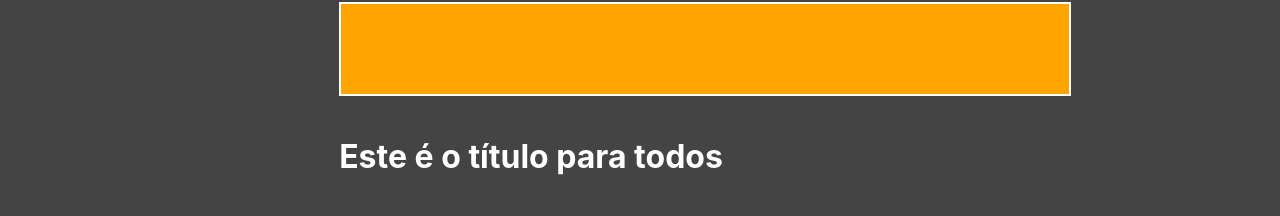
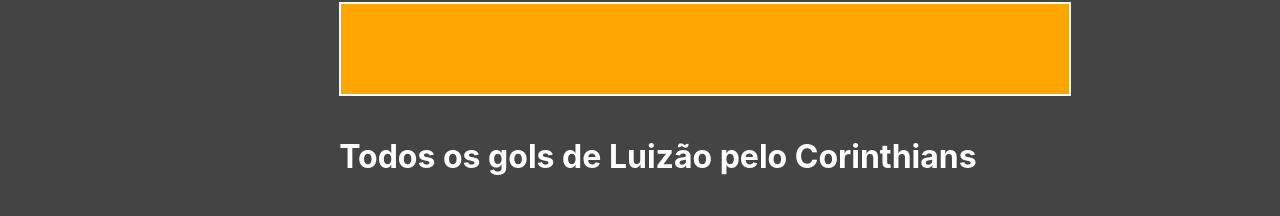
Before and after one commit to vini0191/videoblog, a React (Create React App) app: page /video/35 in a window 1280 px wide. Shown: the part 177-393 px from the top of the page. Built offline with nearby package versions, Linux system fonts and the light colour scheme; grey boxes are pictures that could not be loaded.

Commit message:
updated video titles and secure protocol

```diff
--- a/src/components/Main/videoLinksArray.js
+++ b/src/components/Main/videoLinksArray.js
@@ -1,23 +1,23 @@
 const tags = ["campeonatos", "jogadores", "jogos completos"];
 
-const videoLinks = [
+const videolinks = [
   {
     id: 1,
-    title: "Que vídeo antigo!",
+    title: "Este é o título para o primeiro vídeo lançado",
     link: "https://www.youtube.com/embed/JVJHaefHPZ0",
     image: "https://img.youtube.com/vi/JVJHaefHPZ0/maxresdefault.jpg",
     tags: [tags[0], tags[2]],
   },
   {
     id: 2,
-    title: "Este é o título para o segundo vídeo lançado",
+    title: "Este é o título para todos",
     link: "https://www.youtube.com/embed/5ijgvM4XNW0",
     image: "https://img.youtube.com/vi/5ijgvM4XNW0/maxresdefault.jpg",
     tags: [tags[0], tags[2]],
   },
   {
     id: 3,
-    title: "Ulrich",
+    title: "Este é o título para todos",
     link: "https://www.youtube.com/embed/T09xdwPSqIQ",
     image: "https://img.youtube.com/vi/T09xdwPSqIQ/maxresdefault.jpg",
     tags: [tags[0], tags[2]],
@@ -59,7 +59,7 @@ const videoLinks = [
   },
   {
     id: 9,
-    title: "Ulrich",
+    title: "Este é o título para todos",
     link: "https://google.com",
     image: "https://img.youtube.com/vi/ysz5S6PUM-U/maxresdefault.jpg",
     tags: [tags[0], tags[2]],
@@ -87,270 +87,270 @@ const videoLinks = [
   },
   {
     id: 13,
-    title: "Este é o título para todos",
+    title: "Todos os gols de Roberto Carlos pelo Corinthians",
     link: "https://www.youtube.com/embed/dNNhtVkciI4",
     image: "https://i3.ytimg.com/vi/dNNhtVkciI4/maxresdefault.jpg",
     tags: [tags[0], tags[2]],
   },
   {
     id: 14,
-    title: "Este é o título para todos",
+    title: "Todos os gols de Emerson Sheik pelo Corinthians",
     link: "https://www.youtube.com/embed/XzMTW9k_fc8",
     image: "https://i3.ytimg.com/vi/XzMTW9k_fc8/maxresdefault.jpg",
     tags: [tags[0], tags[2]],
   },
   {
     id: 15,
-    title: "Este é o título para todos",
+    title: "Todos os gols de Rincon pelo Corinthians",
     link: "https://www.youtube.com/embed/OlgRFX0HCIs",
     image: "https://img.youtube.com/vi/OlgRFX0HCIs/maxresdefault.jpg",
     tags: [tags[0], tags[2]],
   },
   {
     id: 16,
-    title: "Este é o título para todos",
+    title: "Todos os gols de Ronaldo pelo Corinthians",
     link: "https://www.youtube.com/embed/t4UoNvaVMlU",
     image: "https://i3.ytimg.com/vi/wpGc2wvbc8U/maxresdefault.jpg",
     tags: [tags[0], tags[2]],
   },
   {
     id: 17,
-    title: "Este é o título para todos",
+    title: "Todos os gols de Carlos Tevez pelo Corinthians",
     link: "https://www.youtube.com/embed/wxUdfYew3q0",
     image: "https://i3.ytimg.com/vi/wxUdfYew3q0/maxresdefault.jpg",
     tags: [tags[1]],
   },
   {
     id: 18,
-    title: "Este é o título para todos",
+    title: "Todos os gols de Rodriguinho pelo Corinthians",
     link: "https://www.youtube.com/embed/YyCa9hWPukY",
     image: "https://i3.ytimg.com/vi/YyCa9hWPukY/maxresdefault.jpg",
     tags: [tags[1]],
   },
   {
     id: 19,
-    title: "Este é o título para todos",
+    title: "Todos os gols de Douglas pelo Corinthians",
     link: "https://www.youtube.com/embed/24pa2wMGPrs",
     image: "https://i3.ytimg.com/vi/24pa2wMGPrs/maxresdefault.jpg",
     tags: [tags[1]],
   },
   {
     id: 20,
-    title: "Este é o título para todos",
+    title: "Todos os gols de Ralf pelo Corinthians",
     link: "https://www.youtube.com/embed/GlLCpceGJ1c",
     image: "https://i3.ytimg.com/vi/GlLCpceGJ1c/maxresdefault.jpg",
     tags: [tags[1]],
   },
   {
     id: 21,
-    title: "Este é o título para todos",
+    title: "Todos os gols de Nilmar pelo Corinthians",
     link: "https://www.youtube.com/embed/HeY9pYMK1f8",
     image: "https://i3.ytimg.com/vi/HeY9pYMK1f8/maxresdefault.jpg",
     tags: [tags[1]],
   },
   {
     id: 22,
-    title: "Este é o título para todos",
+    title: "Todos os gols de Liedson pelo Corinthians",
     link: "https://www.youtube.com/embed/CTfMC5pB59I",
     image: "https://i3.ytimg.com/vi/CTfMC5pB59I/maxresdefault.jpg",
     tags: [tags[1]],
   },
   {
     id: 23,
-    title: "Este é o título para todos",
+    title: "Todos os gols de Vampeta pelo Corinthians",
     link: "https://www.youtube.com/embed/paMfIHqS2_g",
     image: "https://i3.ytimg.com/vi/paMfIHqS2_g/maxresdefault.jpg",
     tags: [tags[1]],
   },
   {
     id: 24,
-    title: "Este é o título para todos",
+    title: "Todos os gols de Romarinho pelo Corinthians",
     link: "https://www.youtube.com/embed/IlecQ7hy3OU",
     image: "https://i3.ytimg.com/vi/IlecQ7hy3OU/maxresdefault.jpg",
     tags: [tags[1]],
   },
   {
     id: 25,
-    title: "Este é o título para todos",
+    title: "Todos os gols de Danilo pelo Corinthians",
     link: "https://www.youtube.com/embed/3Ad7sJeyh8g",
     image: "https://i3.ytimg.com/vi/3Ad7sJeyh8g/maxresdefault.jpg",
     tags: [tags[1]],
   },
   {
     id: 26,
-    title: "Este é o título para todos",
+    title: "Todos os gols de Paulinho pelo Corinthians",
     link: "https://www.youtube.com/embed/JYNkyJxCqa8",
     image: "https://i3.ytimg.com/vi/JYNkyJxCqa8/maxresdefault.jpg",
     tags: [tags[1]],
   },
   {
     id: 27,
-    title: "Este é o título para todos",
+    title: "Todos os gols de Romero pelo Corinthians",
     link: "https://www.youtube.com/embed/bB56eP4nSBw",
     image: "https://i3.ytimg.com/vi/bB56eP4nSBw/maxresdefault.jpg",
     tags: [tags[1]],
   },
   {
     id: 28,
-    title: "Este é o título para todos",
+    title: "Todos os gols de Dentinho pelo Corinthians",
     link: "https://www.youtube.com/embed/cm1qkHr2GjY",
     image: "https://i3.ytimg.com/vi/cm1qkHr2GjY/maxresdefault.jpg",
     tags: [tags[1]],
   },
   {
     id: 29,
-    title: "Este é o título para todos",
+    title: "Todos os gols de Cristian pelo Corinthians",
     link: "https://www.youtube.com/embed/3dWFKKB5pOQ",
     image: "https://i3.ytimg.com/vi/3dWFKKB5pOQ/maxresdefault.jpg",
     tags: [tags[1]],
   },
   {
     id: 30,
-    title: "Este é o título para todos",
+    title: "Todos os gols de Elias pelo Corinthians",
     link: "https://www.youtube.com/embed/1tVsj0hGq1w",
     image: "https://i3.ytimg.com/vi/1tVsj0hGq1w/maxresdefault.jpg",
     tags: [tags[1]],
   },
   {
     id: 31,
-    title: "Este é o título para todos",
+    title: "Todos os gols de Renato Augusto pelo Corinthians",
     link: "https://www.youtube.com/embed/yB2DNj-VduA",
     image: "https://i3.ytimg.com/vi/yB2DNj-VduA/maxresdefault.jpg",
     tags: [tags[1]],
   },
   {
     id: 32,
-    title: "Este é o título para todos",
+    title: "Todos os gols de Willian pelo Corinthians",
     link: "https://www.youtube.com/embed/b6MuUWWmWjI",
     image: "https://i3.ytimg.com/vi/b6MuUWWmWjI/maxresdefault.jpg",
     tags: [tags[1]],
   },
   {
     id: 33,
-    title: "Este é o título para todos",
+    title: "Todos os gols de Kleber pelo Corinthians",
     link: "https://www.youtube.com/embed/zL4k8Qxeui8",
     image: "https://i3.ytimg.com/vi/zL4k8Qxeui8/maxresdefault.jpg",
     tags: [tags[1]],
   },
   {
     id: 34,
-    title: "Este é o título para todos",
+    title: "Todos os gols de Rogerio pelo Corinthians",
     link: "https://www.youtube.com/embed/QZf24VQcRzw",
     image: "https://i3.ytimg.com/vi/QZf24VQcRzw/maxresdefault.jpg",
     tags: [tags[1]],
   },
   {
     id: 35,
-    title: "Este é o título para todos",
+    title: "Todos os gols de Luizão pelo Corinthians",
     link: "https://www.youtube.com/embed/WD7ZNusBqBo",
     image: "https://i3.ytimg.com/vi/WD7ZNusBqBo/maxresdefault.jpg",
     tags: [tags[1]],
   },
   {
     id: 36,
-    title: "Este é o título para todos",
+    title: "Todos os gols de Jadson pelo Corinthians na primeira passagem",
     link: "https://www.youtube.com/embed/mXalg4nmf0c",
     image: "https://i3.ytimg.com/vi/mXalg4nmf0c/maxresdefault.jpg",
     tags: [tags[1]],
   },
   {
     id: 37,
-    title: "Este é o título para todos",
+    title: "Todos os gols de Jadson pelo Corinthians na segunda passagem",
     link: "https://www.youtube.com/embed/rX3atNyZ5pc",
     image: "https://i3.ytimg.com/vi/rX3atNyZ5pc/maxresdefault.jpg",
     tags: [tags[2]],
   },
   {
     id: 38,
-    title: "Este é o título para todos",
+    title: "Todos os gols de Chicão pelo Corinthians",
     link: "https://www.youtube.com/embed/0NIC8ZWpysA",
     image: "https://i3.ytimg.com/vi/0NIC8ZWpysA/maxresdefault.jpg",
     tags: [tags[2]],
   },
   {
     id: 39,
-    title: "Este é o título para todos",
+    title: "Todos os gols de Fabio Santos pelo Corinthians",
     link: "https://www.youtube.com/embed/QsoaIqc1t3o",
     image: "https://i3.ytimg.com/vi/QsoaIqc1t3o/maxresdefault.jpg",
     tags: [tags[2]],
   },
   {
     id: 40,
-    title: "Este é o título para todos",
+    title: "Todos os gols de Carlos Gamarra pelo Corinthians",
     link: "https://www.youtube.com/embed/gdCgod2NTJk",
     image: "https://i3.ytimg.com/vi/gdCgod2NTJk/maxresdefault.jpg",
     tags: [tags[2]],
   },
   {
     id: 41,
-    title: "Este é o título para todos",
+    title: "Todos os gols de Gilmar Fuba pelo Corinthians",
     link: "https://www.youtube.com/embed/jmFNSnZyrs8",
     image: "https://i3.ytimg.com/vi/jmFNSnZyrs8/maxresdefault.jpg",
     tags: [tags[2]],
   },
   {
     id: 42,
-    title: "Este é o título para todos",
+    title: "Todos os gols de Paolo Guerrero pelo Corinthians",
     link: "https://www.youtube.com/embed/FAMw_Oa2gWI",
     image: "https://i3.ytimg.com/vi/UC143ci0vbQ/maxresdefault.jpg",
     tags: [tags[2]],
   },
   {
     id: 43,
-    title: "Este é o título para todos",
+    title: "Todos os gols de Marcelinho Carioca em 1995",
     link: "https://www.youtube.com/embed/RF4h01BlMx0",
     image: "https://i3.ytimg.com/vi/RF4h01BlMx0/maxresdefault.jpg",
     tags: [tags[2]],
   },
   {
     id: 44,
-    title: "Este é o título para todos",
+    title: "Todos os gols de Marcelinho Carioca em 1995",
     link: "https://www.youtube.com/embed/7w3UM4XEixo",
     image: "https://i3.ytimg.com/vi/7w3UM4XEixo/maxresdefault.jpg",
     tags: [tags[2]],
   },
   {
     id: 45,
-    title: "Este é o título para todos",
+    title: "Todos os gols de Marcelinho Carioca em 1996",
     link: "https://www.youtube.com/embed/BeXSo9xYJE4",
     image: "https://i3.ytimg.com/vi/BeXSo9xYJE4/maxresdefault.jpg",
     tags: [tags[2]],
   },
   {
     id: 46,
-    title: "Este é o título para todos",
+    title: "Todos os gols de Marcelinho Carioca em 1997",
     link: "https://www.youtube.com/embed/zUhTDicxVK8",
     image: "https://i3.ytimg.com/vi/zUhTDicxVK8/maxresdefault.jpg",
     tags: [tags[2]],
   },
   {
     id: 47,
-    title: "Este é o título para todos",
+    title: "Todos os gols de Marcelinho Carioca em 1998",
     link: "https://www.youtube.com/embed/CEm9OrboMNc",
     image: "https://i3.ytimg.com/vi/CEm9OrboMNc/maxresdefault.jpg",
     tags: [tags[2]],
   },
   {
     id: 48,
-    title: "Este é o título para todos",
+    title: "Todos os gols de Marcelinho Carioca em 1999",
     link: "https://www.youtube.com/embed/GNcfB0FzDBs",
     image: "https://i3.ytimg.com/vi/GNcfB0FzDBs/maxresdefault.jpg",
     tags: [tags[2]],
   },
   {
     id: 49,
-    title: "Ulrich",
+    title: "Todos os gols de Marcelinho Carioca em 2000",
     link: "https://www.youtube.com/embed/tkmZcobVO0Y",
     image: "https://i3.ytimg.com/vi/tkmZcobVO0Y/maxresdefault.jpg",
     tags: [tags[2]],
   },
   {
     id: 50,
-    title: "Este é o 50!",
+    title: "Todos os gols de Marcelinho Carioca em 2001",
     link: "https://www.youtube.com/embed/3HNbcPautKY",
     image: "https://i3.ytimg.com/vi/3HNbcPautKY/maxresdefault.jpg",
     tags: [tags[2]],
   },
 ];
 
-export default videoLinks;
+export default videolinks;
```
